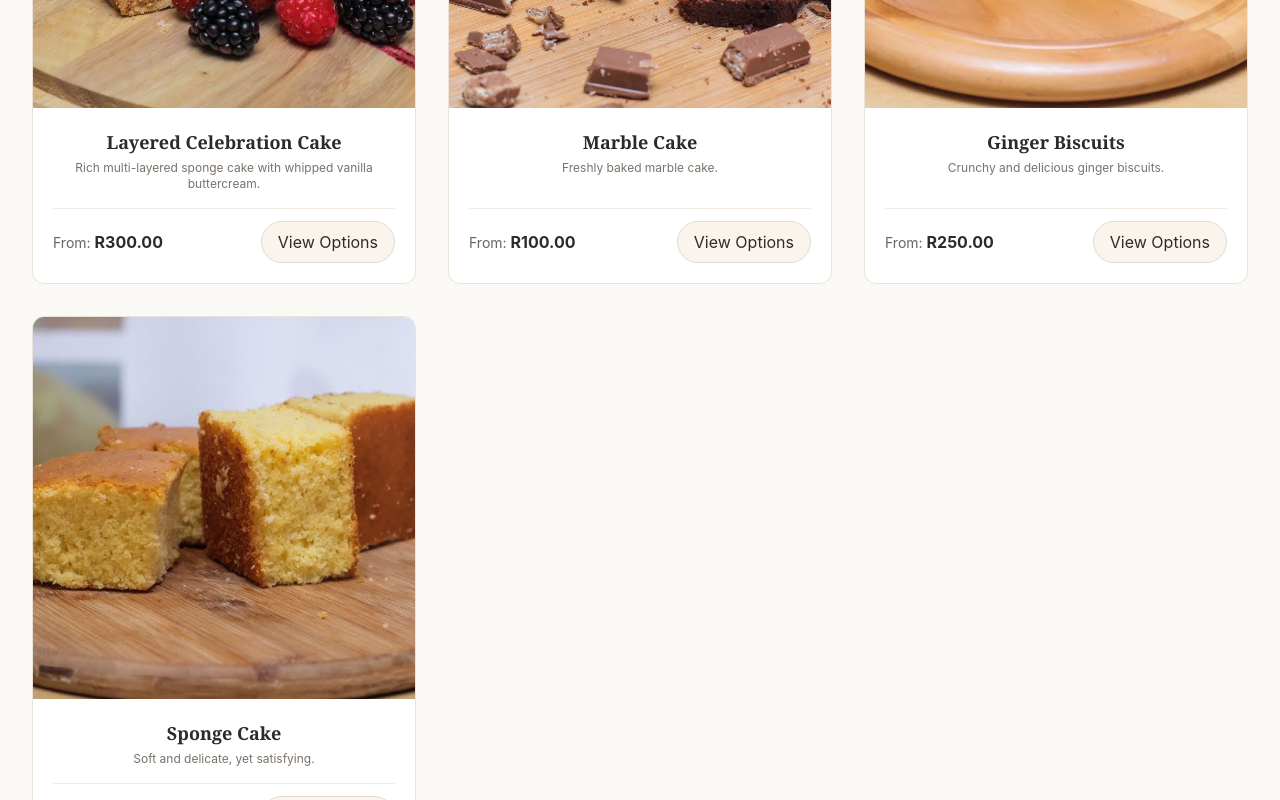
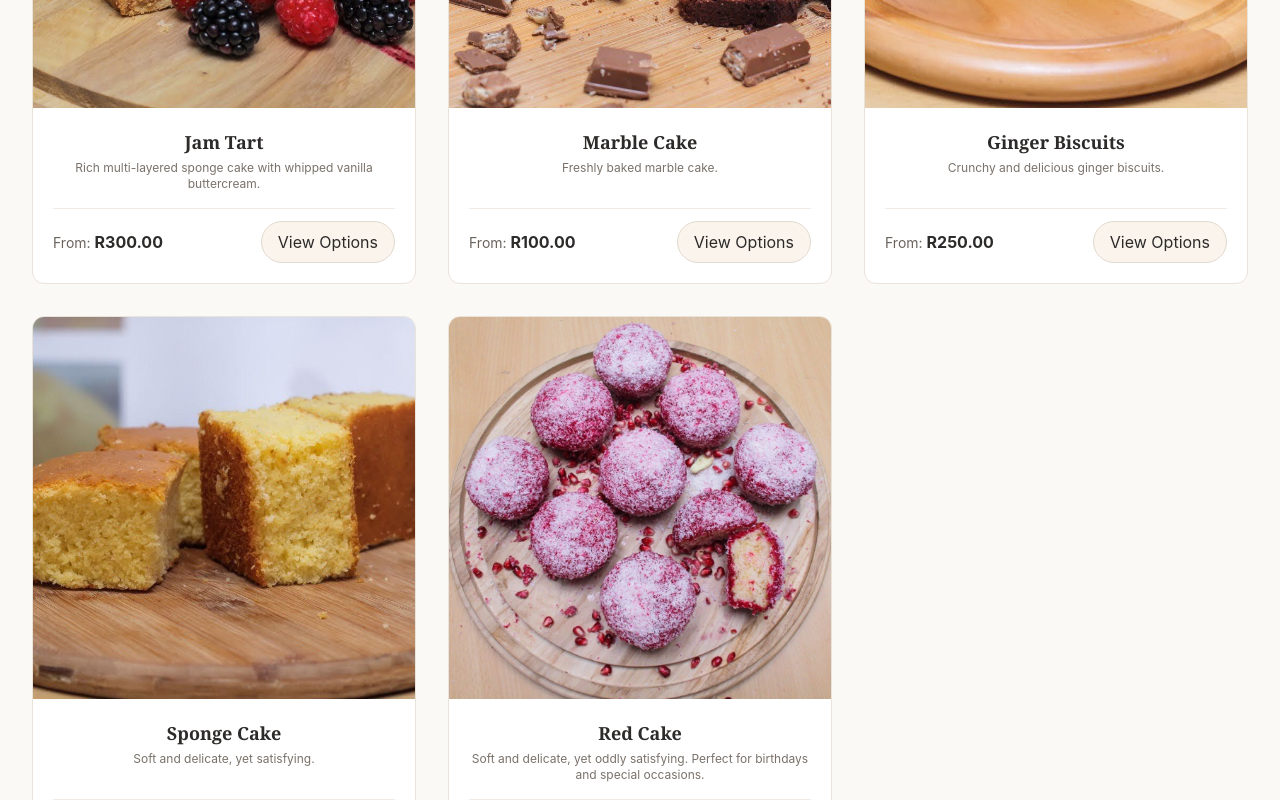
Before and after one commit to YolandaMashaba/SixCoachConfectioneryWebApp, a React (Vite) app: page / in a window 1280 px wide. Shown: the part 1640-2440 px from the top of the page. Built offline with nearby package versions, Linux system fonts and the light colour scheme.

Commit message:
feat: Update product catalog with new 'Jam Tart' and 'Red Cake' entries

```diff
--- a/src/App.jsx
+++ b/src/App.jsx
@@ -53,7 +53,7 @@ const PRODUCTS = [
   },
   {
     id: 'c4',
-    name: 'Layered Celebration Cake',
+    name: 'Jam Tart',
     category: 'Cakes',
     price: 300,
     badge: 'BESTSELLER',
@@ -94,6 +94,17 @@ const PRODUCTS = [
     reviews: 18,
     image: '/images/cake-7.jpeg',
     description: 'Soft and delicate, yet satisfying.'
+  },
+   {
+    id: 'c8',
+    name: 'Red Cake',
+    category: 'Cakes',
+    price: 300,
+    badge: null,
+    rating: 4.6,
+    reviews: 18,
+    image: '/images/cake-9.jpeg',
+    description: 'Soft and delicate, yet oddly satisfying. Perfect for birthdays and special occasions.'
   }
 ];
 
```
Also changed, not shown: public/images/cake-9.jpeg (added).
